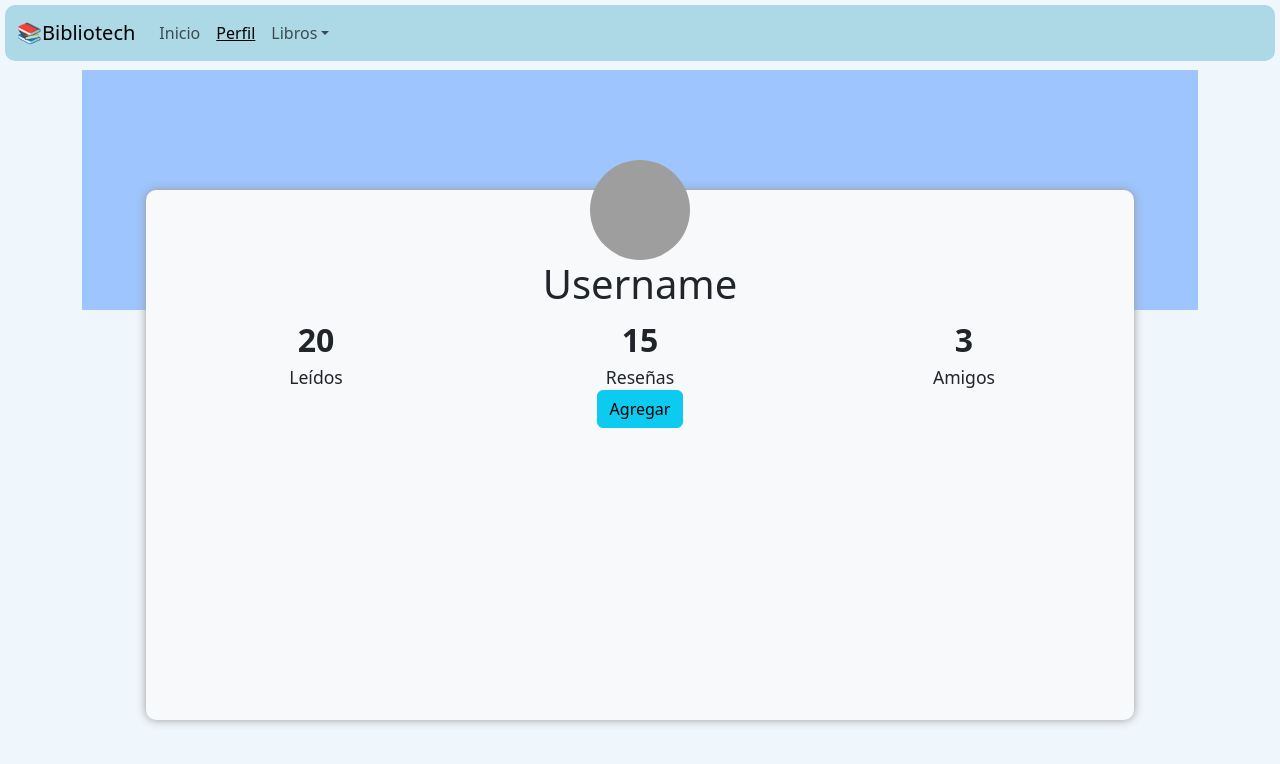
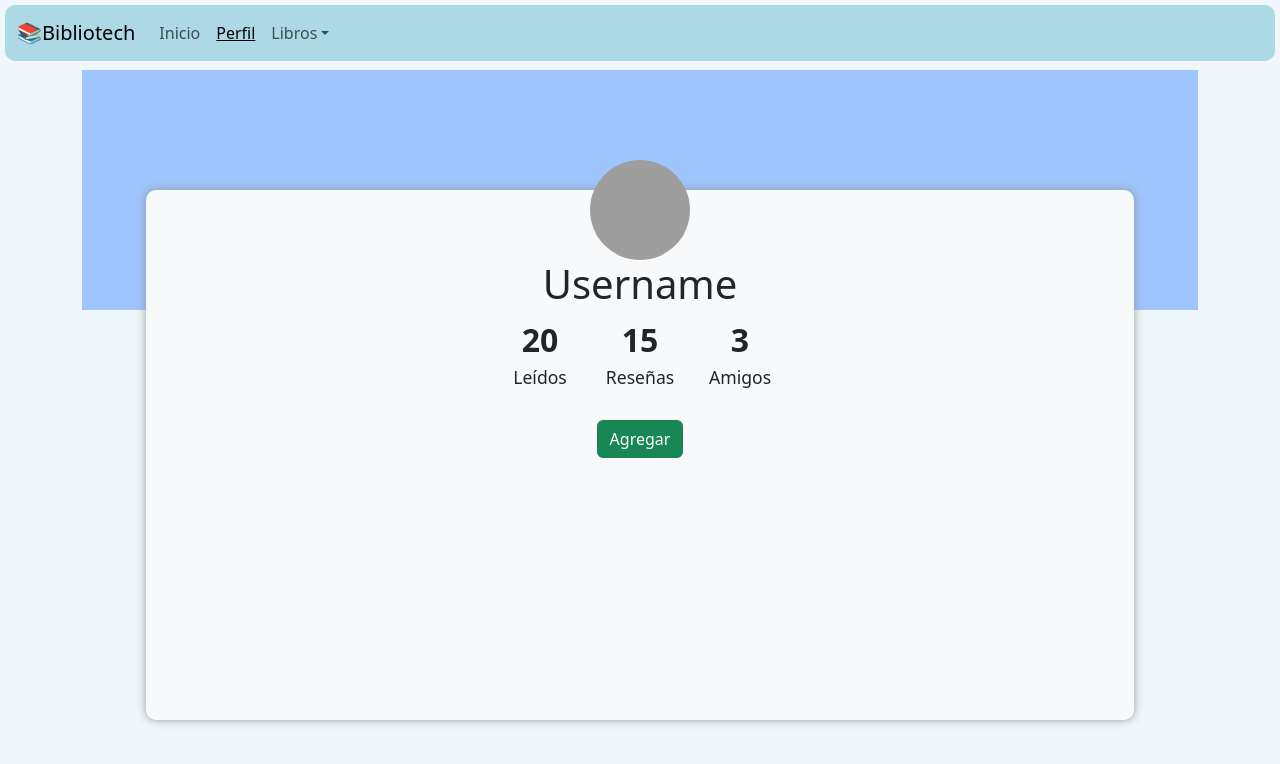
Before and after one commit to francogcn/TP-FS-SILICON-2024-G1, a React (Vite) app in the folder frontend/: page /perfil in a window 1280 px wide. Shown: the top 764 px of the page. Built offline with nearby package versions, Linux system fonts and the light colour scheme; grey boxes are pictures that could not be loaded.

Commit message:
Modif Add friend button

```diff
--- a/frontend/src/App.css
+++ b/frontend/src/App.css
@@ -52,3 +52,11 @@ span.perfil-info-bubtitle{
   font-size: 0.55em;
   font-weight: 100;
 }
+
+@media screen and (min-width: 400px){
+  .perfil .row{
+    width: 300px;
+    margin: auto;
+    margin-bottom: 30px;
+  }
+}
--- a/frontend/src/pages/Perfil.jsx
+++ b/frontend/src/pages/Perfil.jsx
@@ -21,7 +21,7 @@ export default function Perfil() {
             <span className="perfil-info-bubtitle">Amigos</span>
             </div>
         </div>
-        <button type="button" className="btn btn-info">Agregar</button>
+        <button type="button" className="btn btn-success">Agregar</button>
       </div>
     </div>
     </>
```
